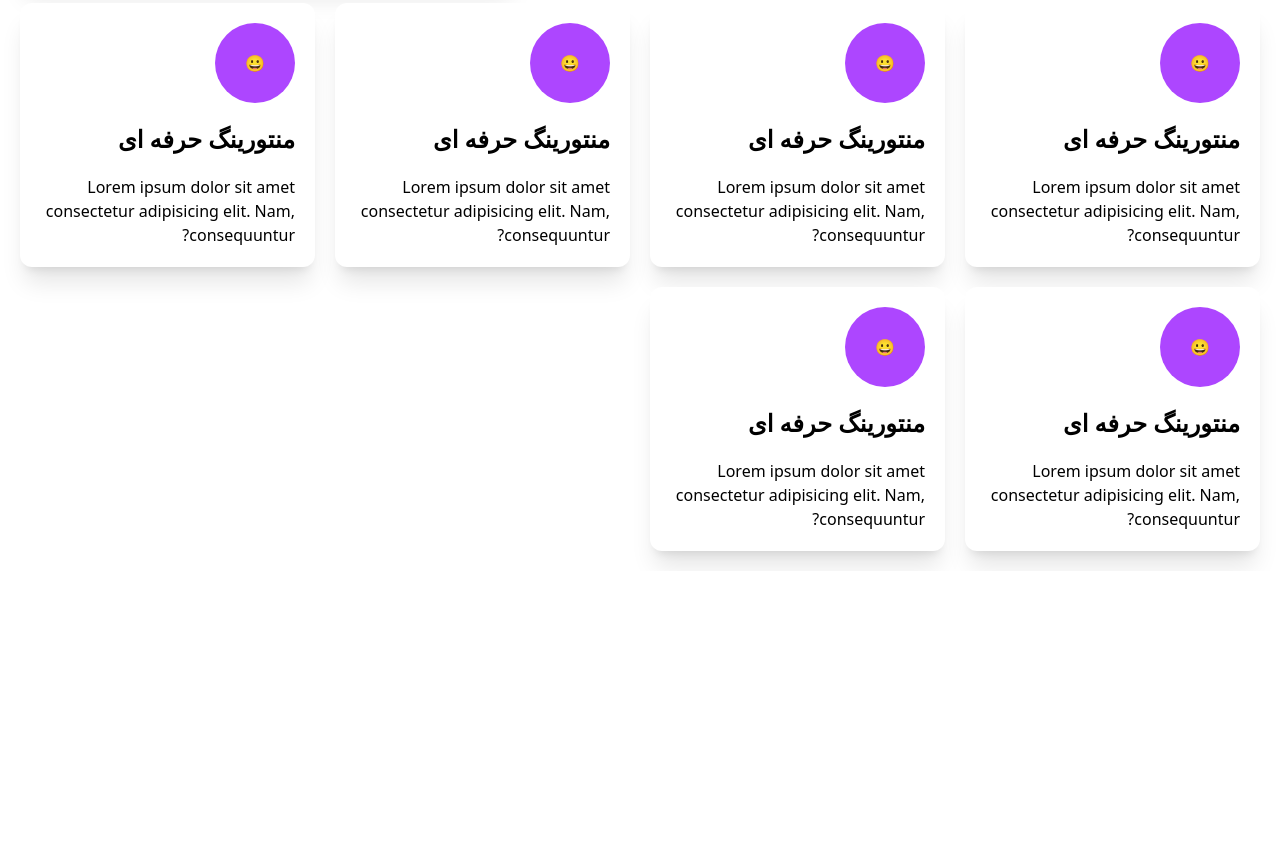
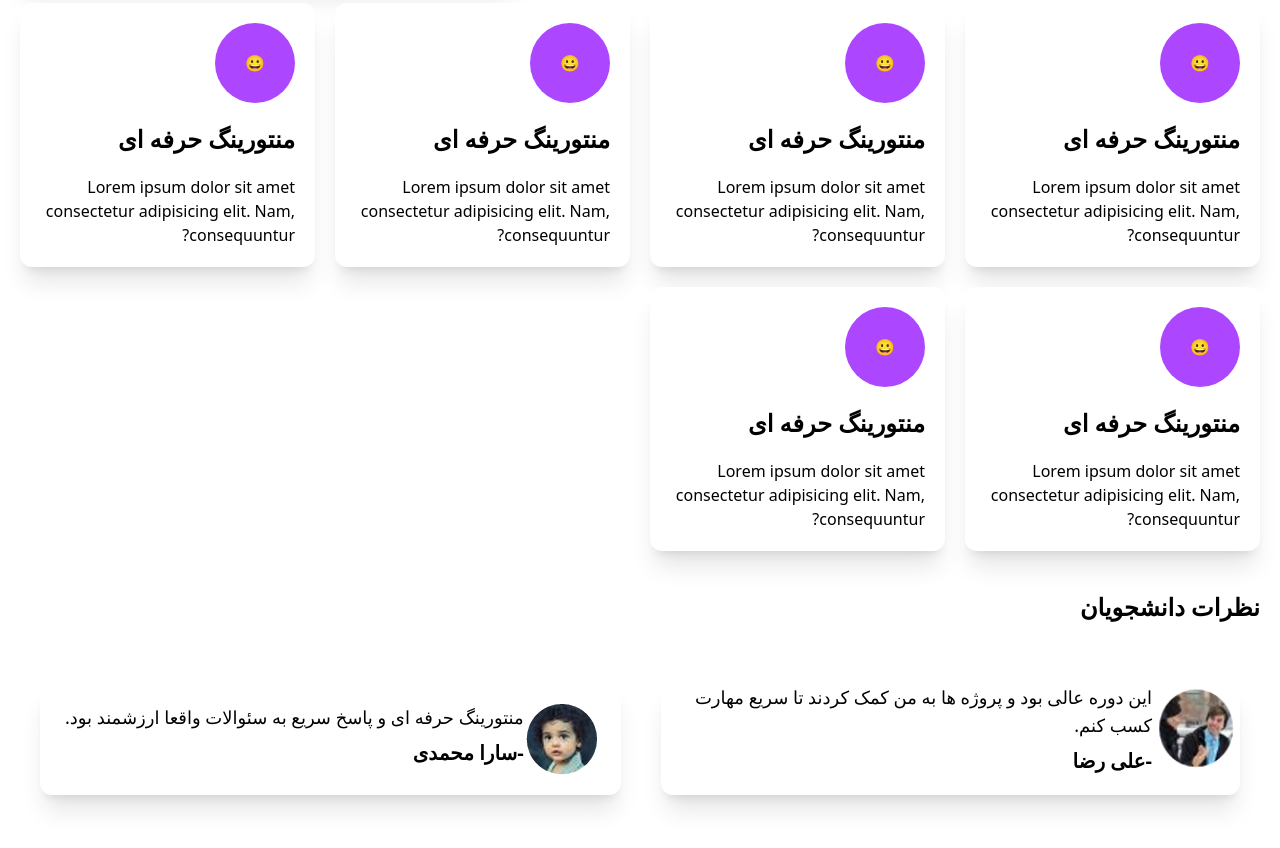
Before and after one commit to MohammadPolaei/cw10, a website built with Vite: page index.html in a window 1280 px wide. Shown: the part 298-1146 px from the top of the page. Before the commit the page ends 869 px from the top, so only its background shows below. Built offline with nearby package versions, Linux system fonts and the light colour scheme.

Commit message:
feat(review): create review section

```diff
--- /dev/null
+++ b/src/component/reviews/reviews.js
@@ -0,0 +1,24 @@
+export function Reviews() {
+   const reviews = document.createElement("div");
+   reviews.innerHTML = `
+        <div class="flex flex-col gap-10 mb-10 p-5">
+			<p class="text-2xl font-bold">نظرات دانشجویان</p>
+			<div class="flex gap-10 p-5">
+				<div class="w-1/2 flex shadow-xl rounded-xl">
+					<img src="./public/assets/image1.png" class="w-22 h-22">
+					<div class="flex flex-col gap-2">
+						<p class="text-lg">این دوره عالی بود و پروژه ها به من کمک کردند تا سریع مهارت کسب کنم.</p>
+						<p class="font-bold text-xl">-علی رضا</p>
+					</div>
+				</div>
+				<div class="w-1/2 flex shadow-xl rounded-xl p-5">
+					<img src="./public/assets/image2.png">
+					<div class="flex flex-col gap-2">
+						<p class="text-lg">منتورینگ حرفه ای و پاسخ سریع به سئوالات واقعا ارزشمند بود.</p>
+						<p class="font-bold text-xl">-سارا محمدی</p>
+					</div>
+				</div>
+			</div>
+		</div>`;
+    return reviews;
+}
--- a/src/main.js
+++ b/src/main.js
@@ -1,8 +1,9 @@
 import { Header } from "./component/header/header.js";
 import { Hero } from "./component/hero/hero.js";
 import { IntroCards } from "./component/intro-cards/intro-cards.js";
+import { Reviews } from "./component/reviews/reviews.js";
 import "./style.css";
 
 const app = document.getElementById("app");
 
-app.append(Header(), Hero(), IntroCards());
+app.append(Header(), Hero(), IntroCards(), Reviews());
```
Also changed, not shown: index.html (+0 -1 lines), public/assets/image1.png (added), public/assets/image2.png (added).
